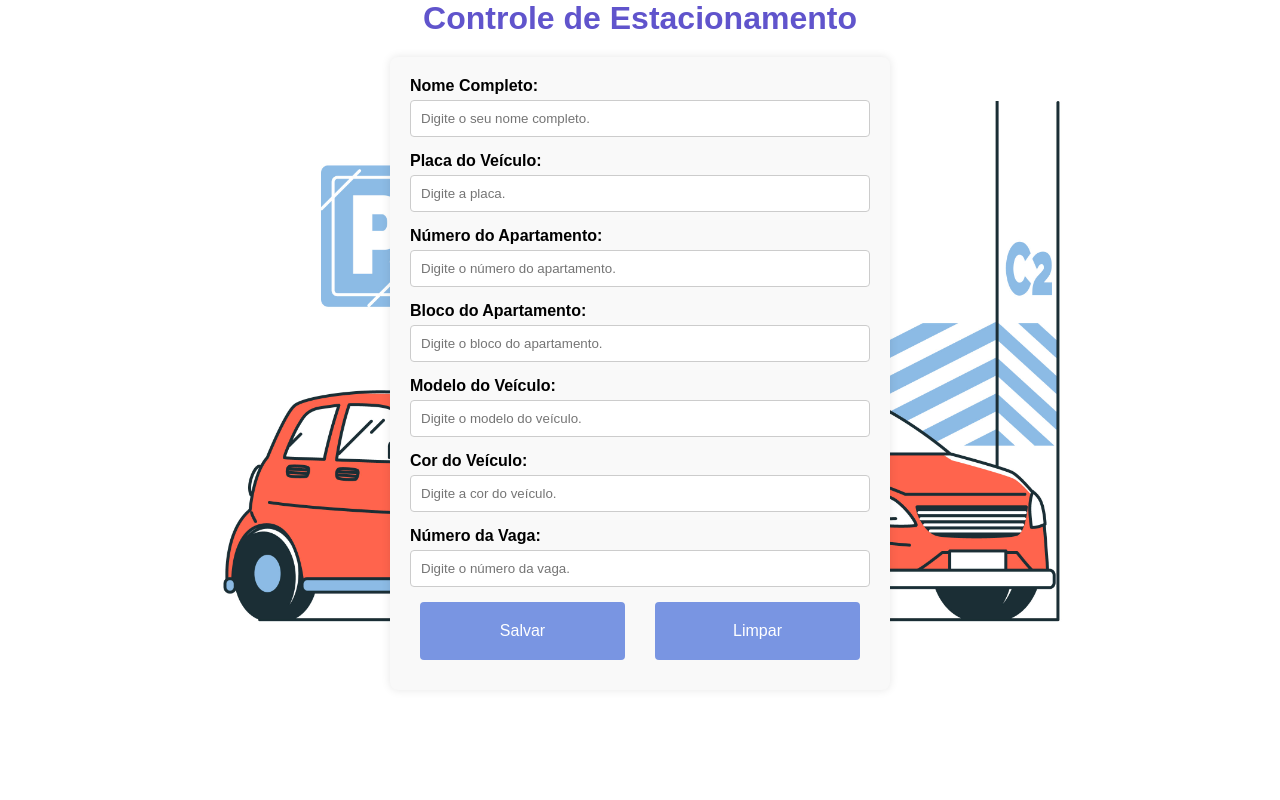
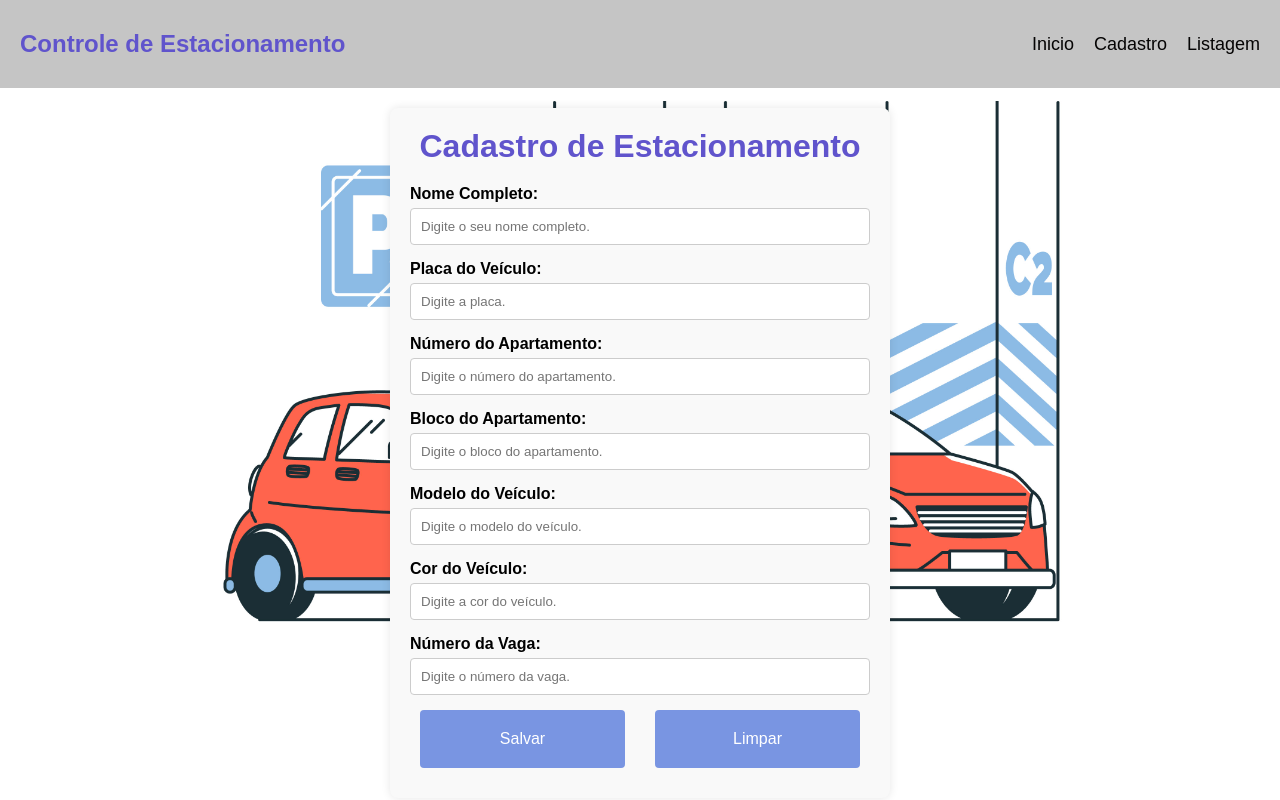
Before and after one commit to lisatomelin/controle-estacionamento-react, a React (Create React App) app: page /cadastro in a window 1280 px wide. Built offline with nearby package versions, Linux system fonts and the light colour scheme.

Commit message:
feat: nav menu e estilizacao

```diff
--- a/src/pages/Cadastro/Cadastro.js
+++ b/src/pages/Cadastro/Cadastro.js
@@ -88,6 +88,7 @@ function Cadastro() {
 
   return (
     <div className="formulario">
+      <h1 className="formsTitulo">Cadastro de Estacionamento</h1>
       <CustomInput
         label="Nome Completo:"
         tipo="text"
--- a/src/pages/Listagem/Listagem.js
+++ b/src/pages/Listagem/Listagem.js
@@ -20,7 +20,7 @@ function Listagem() {
   }, []);
 
   return (
-    <div>
+    <div className="listagem">
       <h1>Listagem Estacionamento</h1>
       {pessoas.map((p) => (
         <Card pessoa={p} />
--- a/src/pages/Tela/Tela.js
+++ b/src/pages/Tela/Tela.js
@@ -1,5 +1,5 @@
 import React from 'react'
-import { Routes, Route } from 'react-router-dom'
+import { Routes, Route, Link } from 'react-router-dom'
 import Listagem from '../Listagem/Listagem'
 import Cadastro from '../Cadastro/Cadastro'
 import './Tela.css'
@@ -8,7 +8,16 @@ import './Tela.css'
 function Tela() {
     return (
         <div>
-            <h1>Controle de Estacionamento</h1>
+             <nav class="navbar">
+                <h1>Controle de Estacionamento</h1>
+
+                <ul class="nav-links">
+                    <li><Link to="/tela" className="link">Inicio</Link></li>
+                    <li><Link to="/cadastro" className="link">Cadastro</Link></li>
+                    <li><Link to="/listagem" className="link">Listagem</Link></li>
+                </ul>
+            </nav>
+
             <Routes>
                 <Route path='/cadastro' element={<Cadastro/>}/>
                 <Route path='/cadastro/:placaVeiculo' element={<Cadastro />} />
```
